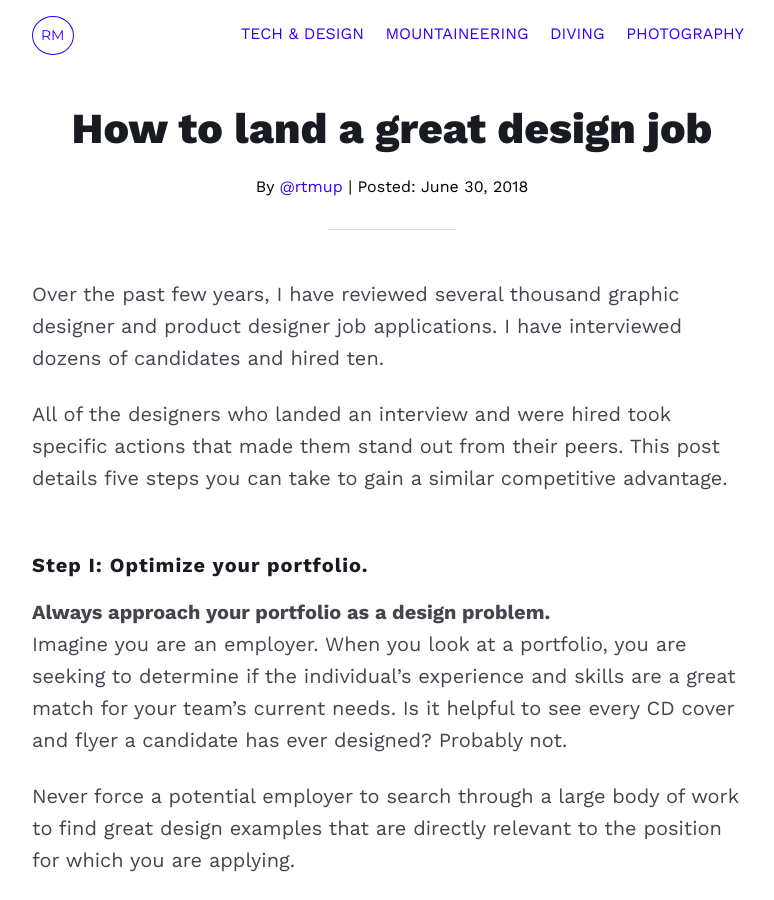
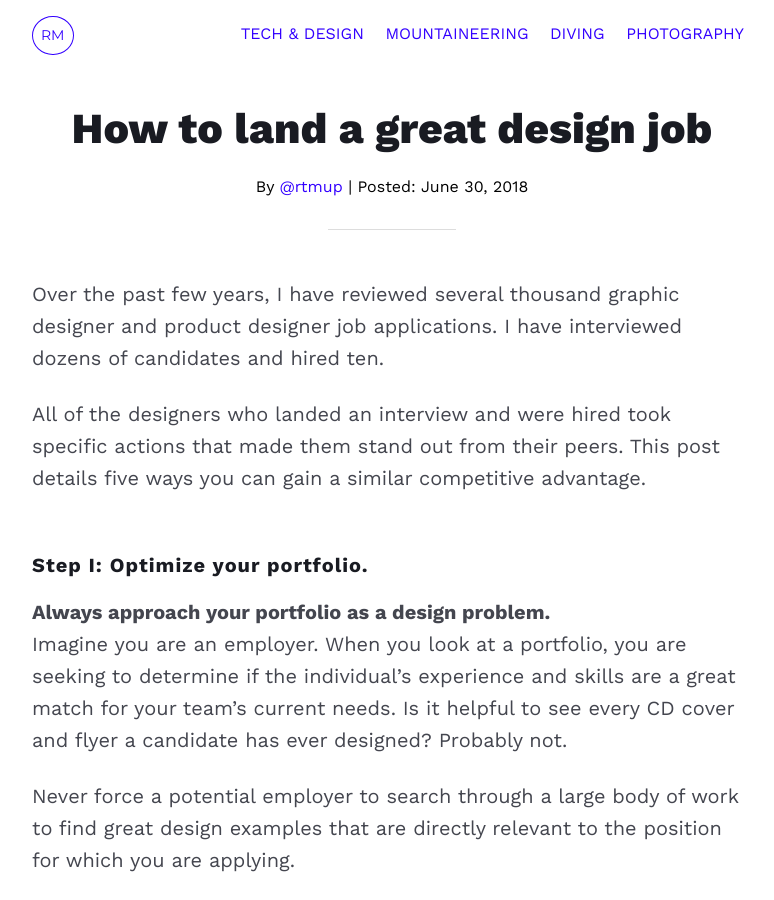
Before and after one commit to mcknightlabs/rtmup, a Jekyll site: the page built from _posts/tech-design/2018-06-30-land-design-job.md, in a window 1280 px wide and 900 px high. Shown: the whole window, without its empty margins (248-1022 px from the left). Built offline with Jekyll 4.4.1, drawn with Linux system fonts in a browser that asks for light colours; comment, search, counter and statistics services are not loaded.

Commit message:
updates design job post

```diff
--- a/_posts/tech-design/2018-06-30-land-design-job.md
+++ b/_posts/tech-design/2018-06-30-land-design-job.md
@@ -1,7 +1,7 @@
 ---
 layout: article
 title: How to land a great design job
-description: Five steps to help you stand out in the design job application process.
+description: 5 ways to gain a competitive advantage during the hiring process
 date: 2018-06-30
 categories: tech
 tags:
@@ -11,7 +11,7 @@
 
 Over the past few years, I have reviewed several thousand graphic designer and product designer job applications. I have interviewed dozens of candidates and hired ten.
 
-All of the designers who landed an interview and were hired took specific actions that made them stand out from their peers. This post details five steps you can take to gain a similar competitive advantage.
+All of the designers who landed an interview and were hired took specific actions that made them stand out from their peers. This post details five ways you can gain a similar competitive advantage.
 
 ### Step I: Optimize your portfolio.
 
```
